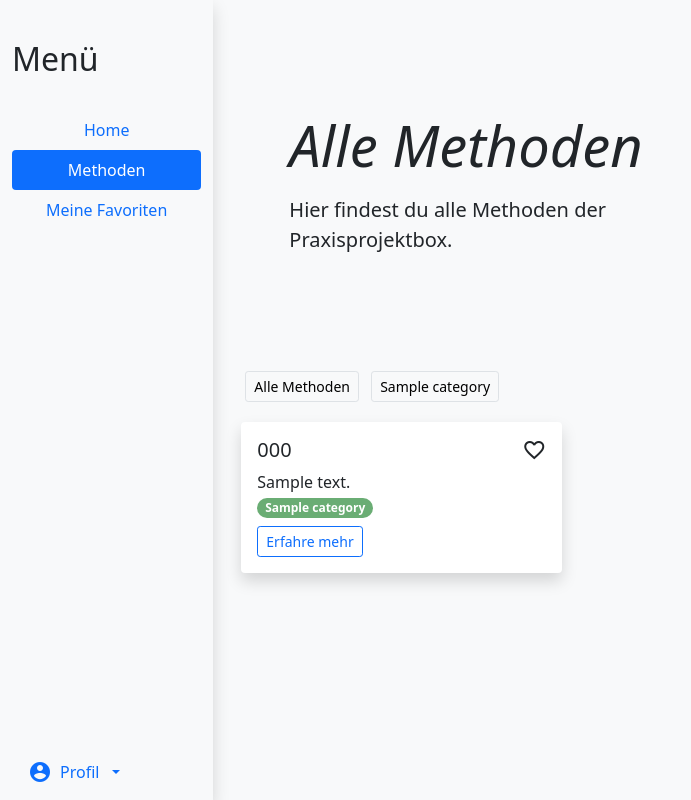
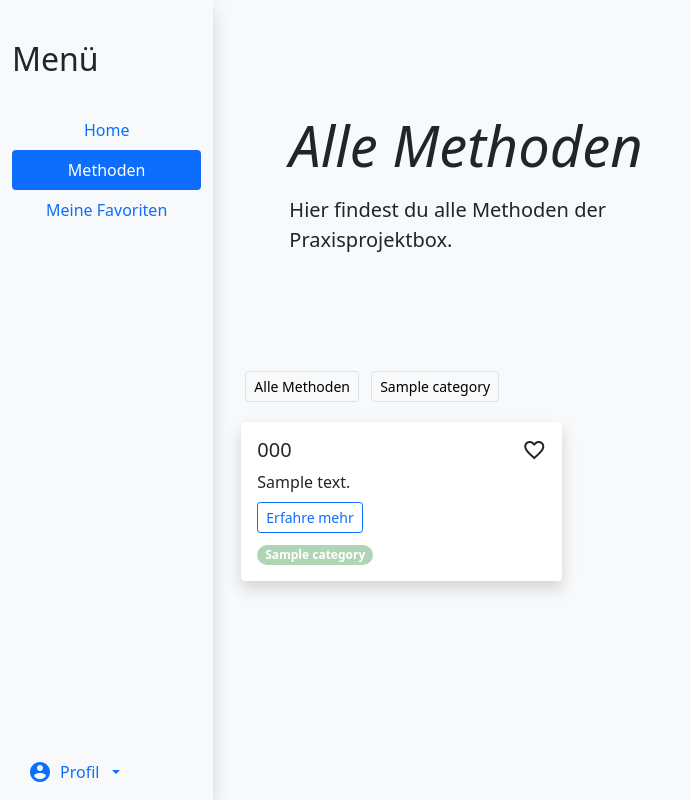
Before and after one commit to silvnst/sgpb_copy, a Django app: page /alle in a window 1280 px wide. Shown: the whole page, without its empty margins (0-691 px from the left). Run offline with Django 3.2, Linux system fonts and the light colour scheme; tables that the repository leaves empty hold one stand-in row (values such as "Sample post"); some libraries are stand-ins or nearby versions.

Commit message:
design v2

```diff
--- a/praxismethoden/static/praxismethoden/methodenansicht.js
+++ b/praxismethoden/static/praxismethoden/methodenansicht.js
@@ -30,11 +30,9 @@ document.addEventListener('DOMContentLoaded', () => {
     // Detail ansicht
     document.querySelectorAll('.method-modal').forEach( c =>{
         c.addEventListener('click', () => {
-            console.log(c.id);
             fetch(`/api/methoden/${c.id}`)
             .then(response => response.json())
             .then(content => {
-                console.log(content);
                 let mod = document.querySelector('#methodModal');
                 pillsCat = '';
                 content.category.name.forEach(catName => {
@@ -68,7 +66,6 @@ document.addEventListener('DOMContentLoaded', () => {
                     request = new Request(`/api/methoden/${c.id}`, {
                         headers: {'X-CSRFToken': csrftoken}
                     })
-                    console.log(likeInd);
                     fetch(request, {
                         method: 'POST',
                         mode: 'same-origin',
--- a/praxismethoden/templates/praxismethoden/methodenansicht.html
+++ b/praxismethoden/templates/praxismethoden/methodenansicht.html
@@ -42,16 +42,16 @@
                     {{ card.desc }}
                     {% endautoescape %}
                 </div>
+                <a type="button" class="btn btn-sm my-2 btn-outline-primary text-decoration-none" data-toggle="modal" data-target="#exampleModal">
+                    Erfahre mehr
+                </a>
                 <div>
                     {% for cat in card.category.all %}
-                        <span data-category=" {{ cat.id }}" id="category-badge" class="badge rounded-pill badge-info text-wrap" style="background: #2b8b39b3">
+                        <span data-category=" {{ cat.id }}" id="category-badge" class="badge rounded-pill badge-info text-wrap" style="background: #2b8b395e">
                     {{ cat.name }}
                         </span>
                     {% endfor %}
                 </div>
-                <a type="button" class="btn btn-sm mt-2 btn-outline-primary text-decoration-none" data-toggle="modal" data-target="#exampleModal">
-                    Erfahre mehr
-                </a>
             </div>
         </div>
     </div>
```
